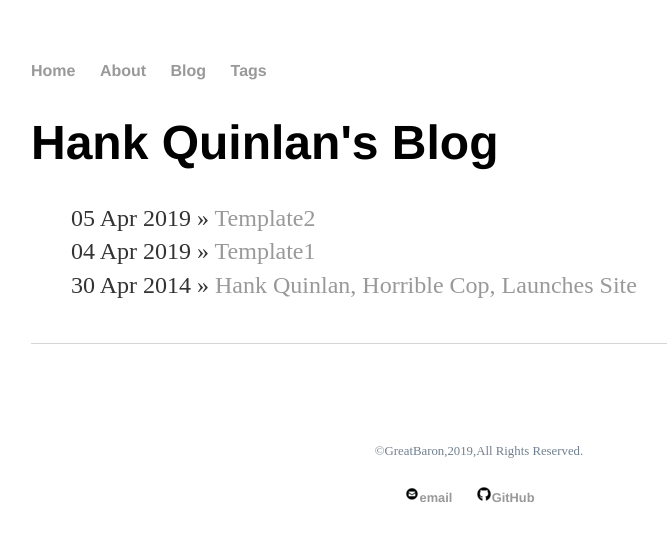
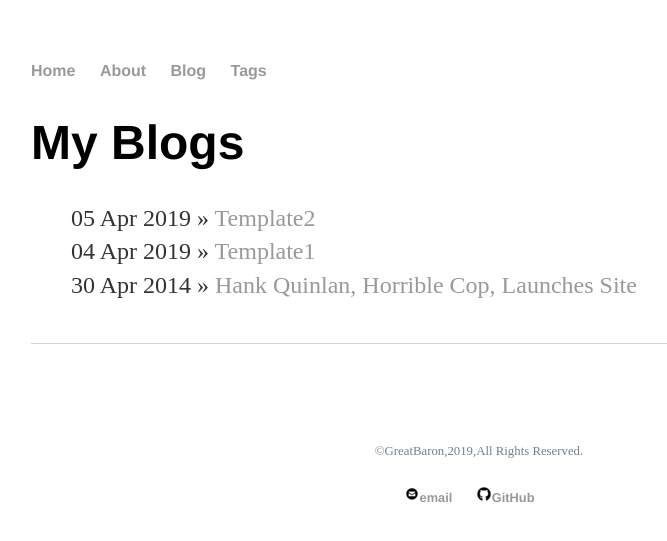
Before and after one commit to FameAndFarm/AndrewImalion.github.io, a Jekyll site: the page built from blog/index.html, in a window 1280 px wide. Shown: the top 541 px of the page, without its empty margins (161-828 px from the left). Built offline with Jekyll 4.4.1, drawn with Linux system fonts in a browser that asks for light colours.

Commit message:
Update index.html

```diff
--- a/blog/index.html
+++ b/blog/index.html
@@ -1,6 +1,7 @@
 ---
 layout: default
-title: Hank Quinlan's Blog
+title: My Blogs
+description: Rem tene, verba sequentur. —— M.P.Cato
 ---
 <h1>{{ page.title }}</h1>
 <ul class="posts">
```
